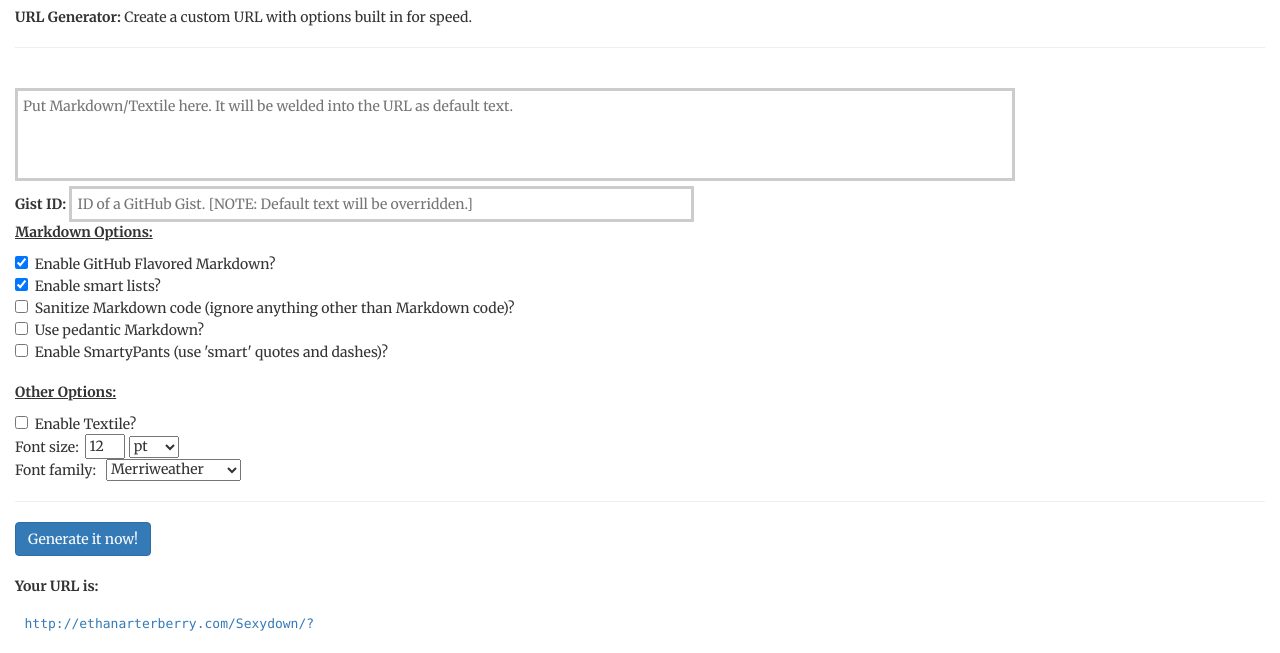
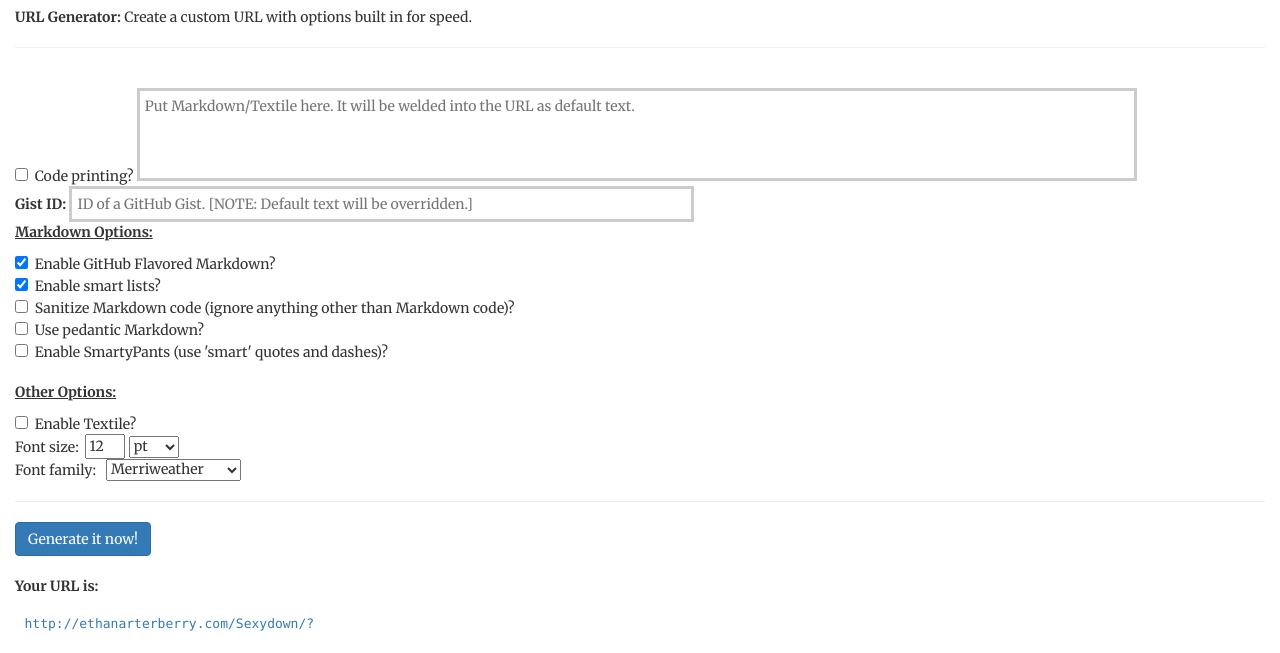
Before and after one commit to ethel-dev/simplemark, a plain HTML site: page url.html in a window 1280 px wide. Shown: the part 203-856 px from the top of the page. Drawn offline with nearby package versions, Linux system fonts and the light colour scheme; a script that the page names is missing.

Commit message:
Added an input that toggles code printing for URL params

```diff
--- a/url.html
+++ b/url.html
@@ -68,6 +68,7 @@
                         <p><b>URL Generator:</b> Create a custom URL with options built in for speed.</p>
                         <hr>
                         <br>
+                      	<input type="checkbox" id="code" onchange="codeurl()">&nbsp;&nbsp;<span>Code printing?</span>
                         <textarea class="markdown-input" id="url-text" onblur="setbg('white')" onfocus="setbg('#e5fff3');" placeholder="Put Markdown/Textile here. It will be welded into the URL as default text."></textarea>
                         <br>
                         <label for="gistid">Gist ID:&nbsp;</label><input class="input" type="text" title="ID of a GitHub Gist. [NOTE: Default text will be overridden.]" placeholder="ID of a GitHub Gist. [NOTE: Default text will be overridden.]" onblur="setbg('white')" onfocus="setbg('#e5fff3');" style="width:50%;" id="gistid">
```
